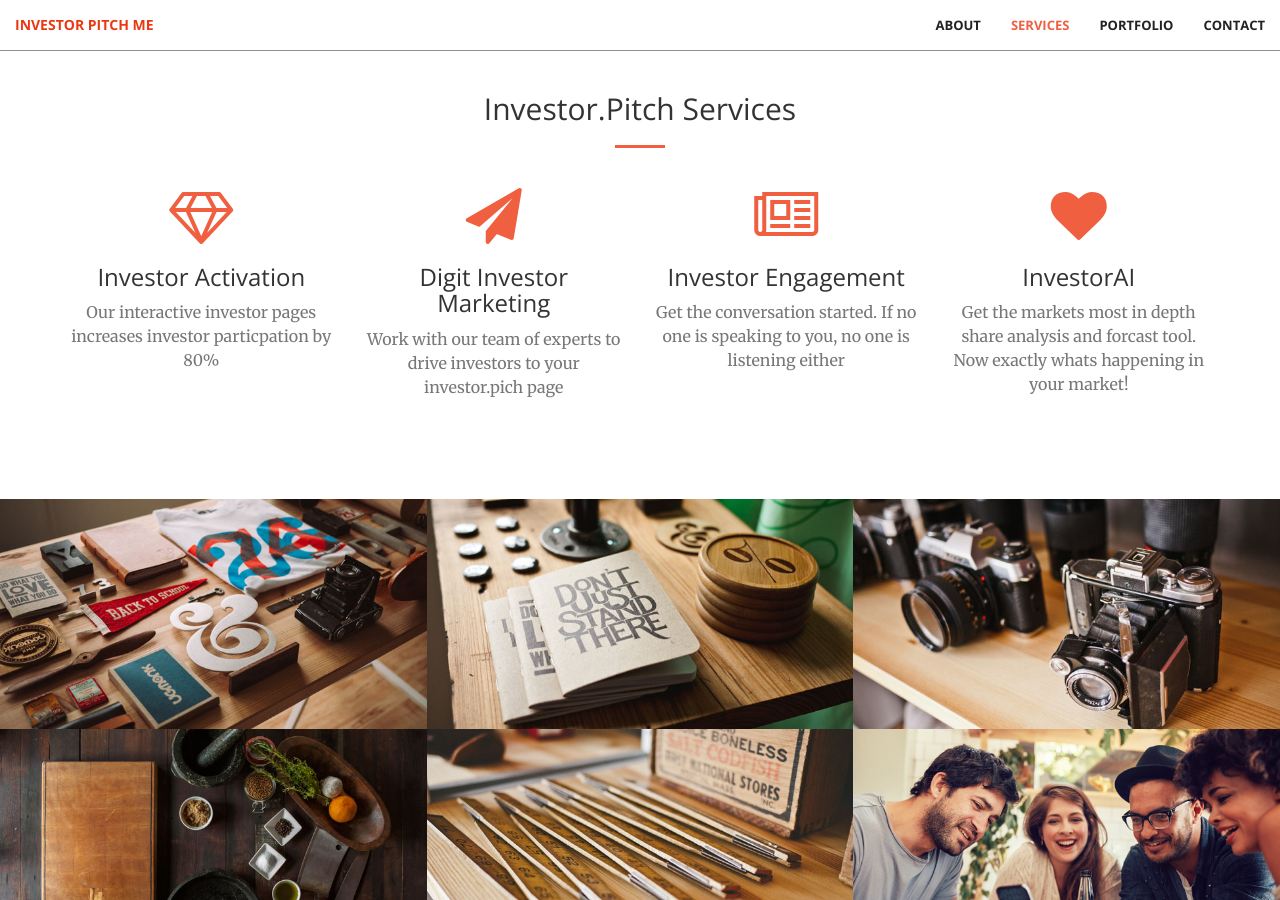
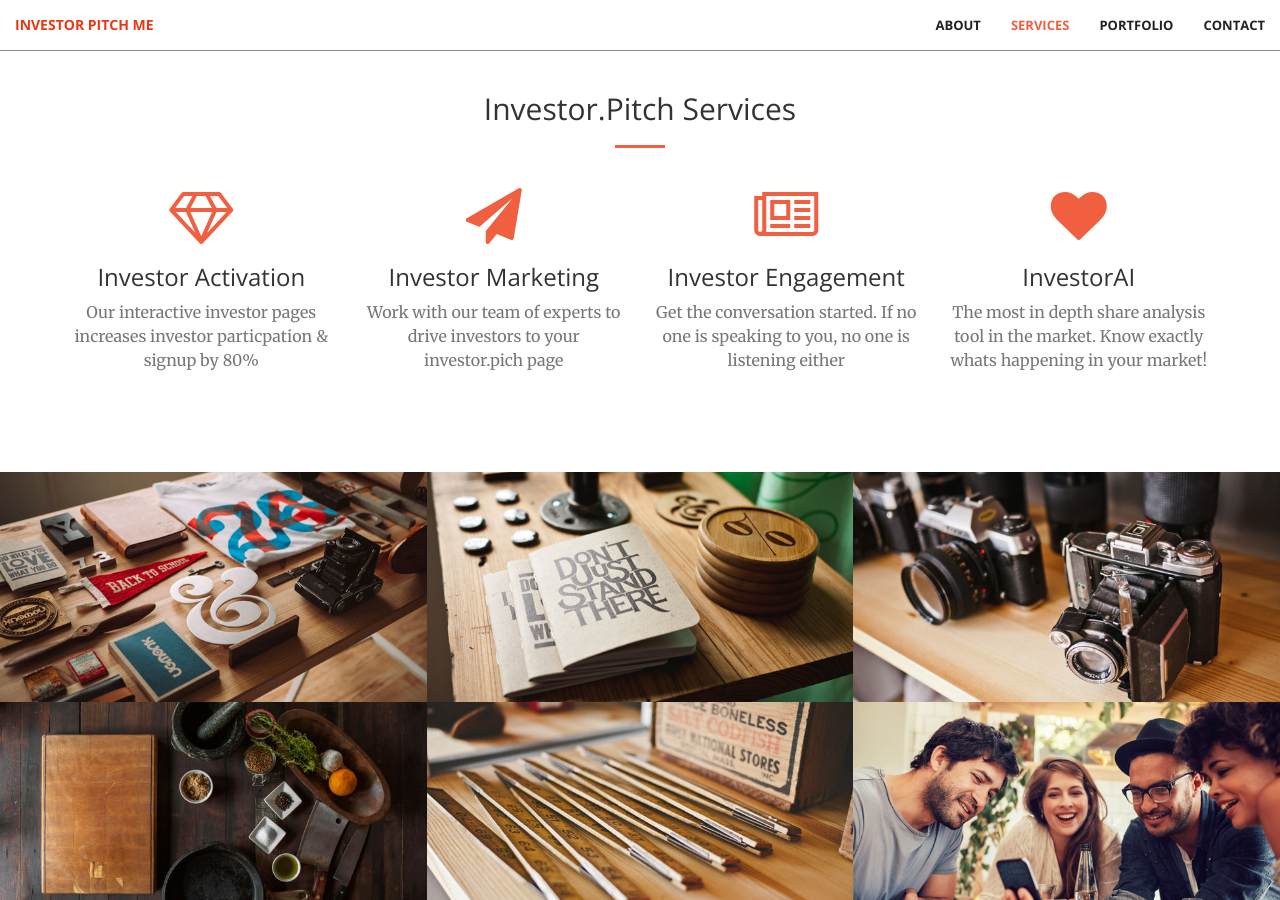
Before and after one commit to yusetc/investorpitch.me, a Jekyll site: the page built from index.html, in a window 1280 px wide and 900 px high, scrolled down 908 px. Built offline with Jekyll 4.4.1, drawn with Linux system fonts in a browser that asks for light colours.

Commit message:
Update services.html

```diff
--- a/_includes/services.html
+++ b/_includes/services.html
@@ -13,13 +13,13 @@
                 <div class="service-box">
                     <i class="fa fa-4x fa-diamond wow bounceIn text-primary"></i>
                     <h3>Investor Activation</h3>
-                    <p class="text-muted">Our interactive investor pages increases investor particpation by 80%</p>
+                    <p class="text-muted">Our interactive investor pages increases investor particpation & signup by 80%</p>
                 </div>
             </div>
             <div class="col-lg-3 col-md-6 text-center">
                 <div class="service-box">
                     <i class="fa fa-4x fa-paper-plane wow bounceIn text-primary" data-wow-delay=".1s"></i>
-                    <h3>Digit Investor Marketing</h3>
+                    <h3>Investor Marketing</h3>
                     <p class="text-muted">Work with our team of experts to drive investors to your investor.pich page</p>
                 </div>
             </div>
@@ -34,7 +34,7 @@
                 <div class="service-box">
                     <i class="fa fa-4x fa-heart wow bounceIn text-primary" data-wow-delay=".3s"></i>
                     <h3>InvestorAI</h3>
-                    <p class="text-muted">Get the markets most in depth share analysis and forcast tool. Now exactly whats happening in your market!</p>
+                    <p class="text-muted">The most in depth share analysis tool in the market. Know exactly whats happening in your market!</p>
                 </div>
             </div>
         </div>
```
